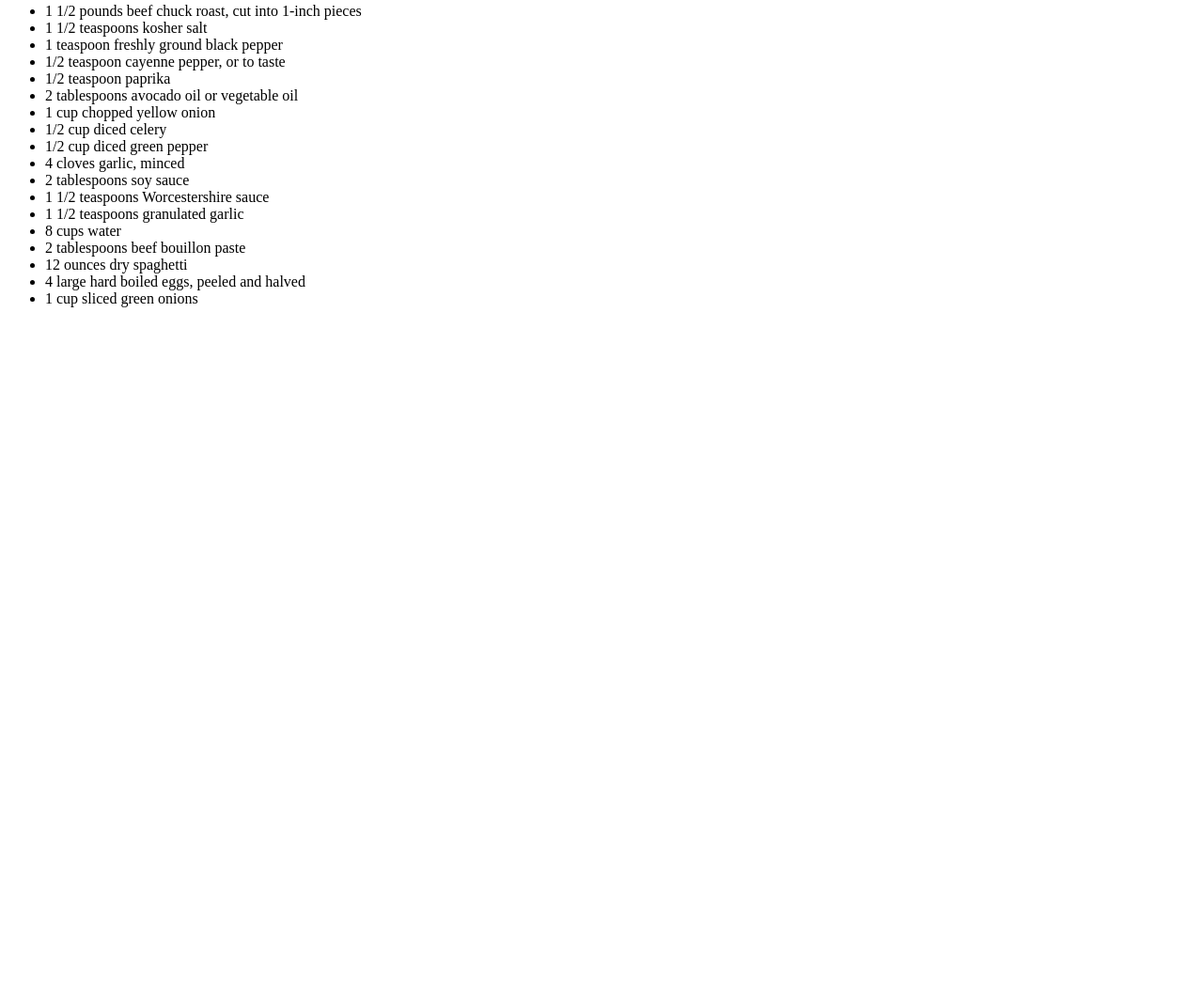
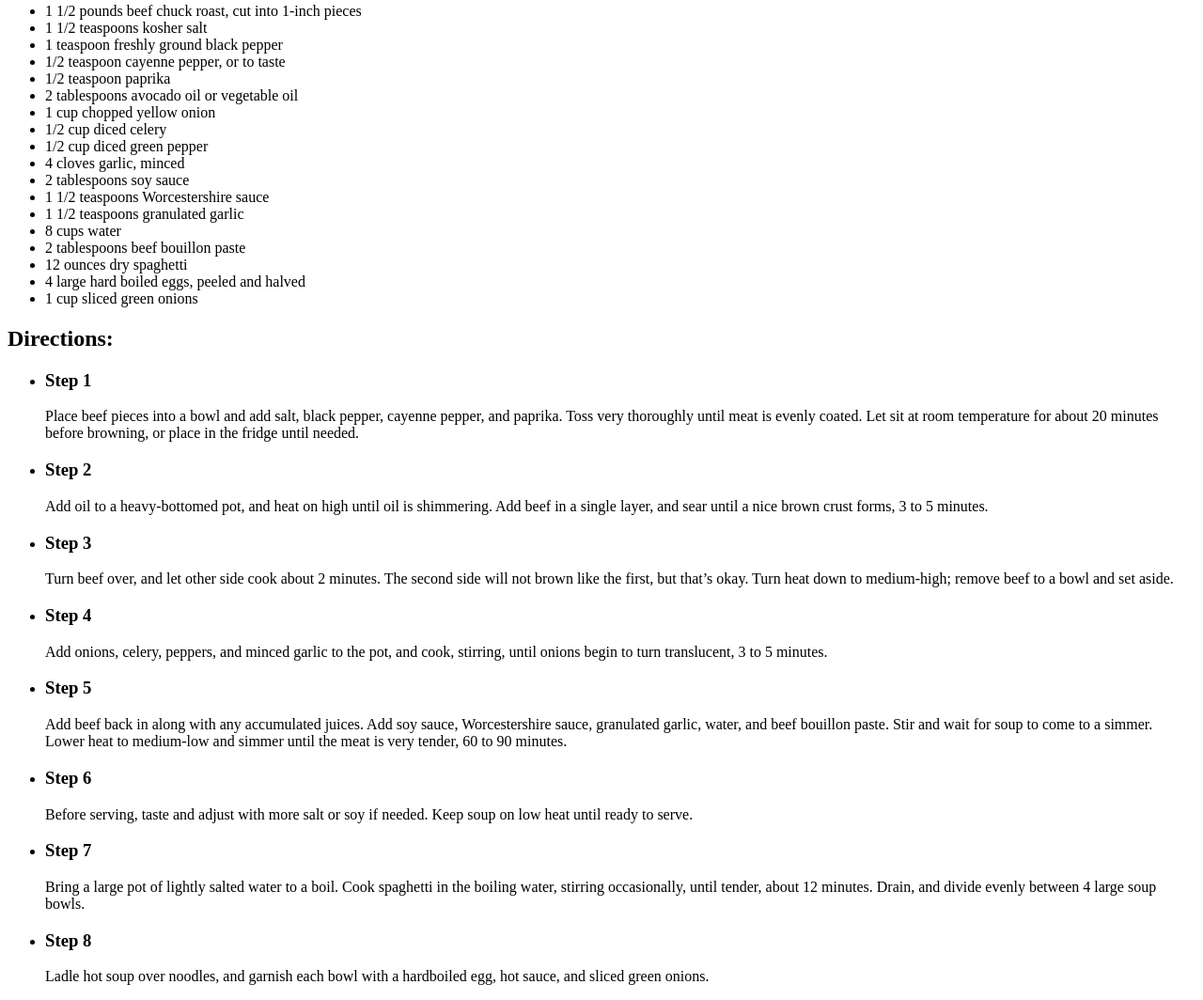
Before and after one commit to xpgo358/odin-recipes, a plain HTML site: page recipes/yakamein.html in a window 1280 px wide. Shown: the part 567-1631 px from the top of the page at 94% size. Before the commit the page ends 910 px from the top, so only its background shows below. Drawn offline with Linux system fonts and the light colour scheme.

Commit message:
Added directions to Yakamein recipe

```diff
--- a/recipes/yakamein.html
+++ b/recipes/yakamein.html
@@ -37,5 +37,24 @@
       <li>4 large hard boiled eggs, peeled and halved</li>
       <li>1 cup sliced green onions</li>
     </ul>
+    <h2>Directions:</h2>
+    <ul>
+      <li><h3>Step 1</h3>
+      Place beef pieces into a bowl and add salt, black pepper, cayenne pepper, and paprika. Toss very thoroughly until meat is evenly coated. Let sit at room temperature for about 20 minutes before browning, or place in the fridge until needed.</li>
+      <li><h3>Step 2</h3>
+      Add oil to a heavy-bottomed pot, and heat on high until oil is shimmering. Add beef in a single layer, and sear until a nice brown crust forms, 3 to 5 minutes.</li>
+      <li><h3>Step 3</h3>
+      Turn beef over, and let other side cook about 2 minutes. The second side will not brown like the first, but that’s okay. Turn heat down to medium-high; remove beef to a bowl and set aside.</li>
+      <li><h3>Step 4</h3>
+      Add onions, celery, peppers, and minced garlic to the pot, and cook, stirring, until onions begin to turn translucent, 3 to 5 minutes.</li>
+      <li><h3>Step 5</h3>
+      Add beef back in along with any accumulated juices. Add soy sauce, Worcestershire sauce, granulated garlic, water, and beef bouillon paste. Stir and wait for soup to come to a simmer. Lower heat to medium-low and simmer until the meat is very tender, 60 to 90 minutes.</li>
+      <li><h3>Step 6</h3>
+      Before serving, taste and adjust with more salt or soy if needed. Keep soup on low heat until ready to serve.</li>
+      <li><h3>Step 7</h3>
+      Bring a large pot of lightly salted water to a boil. Cook spaghetti in the boiling water, stirring occasionally, until tender, about 12 minutes. Drain, and divide evenly between 4 large soup bowls.</li>
+      <li><h3>Step 8</h3>
+      Ladle hot soup over noodles, and garnish each bowl with a hardboiled egg, hot sauce, and sliced green onions.</li>
+    </ul>
   </body>
 </html>
```
